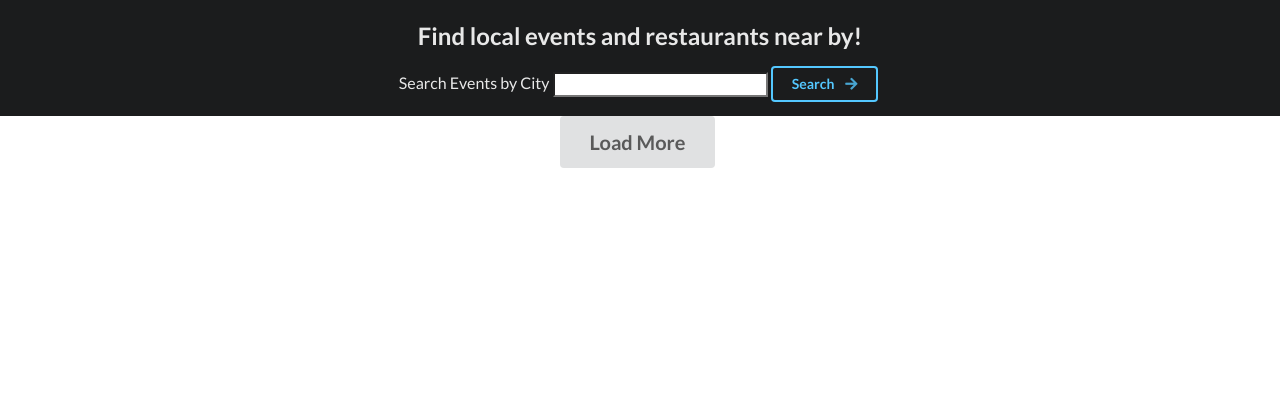
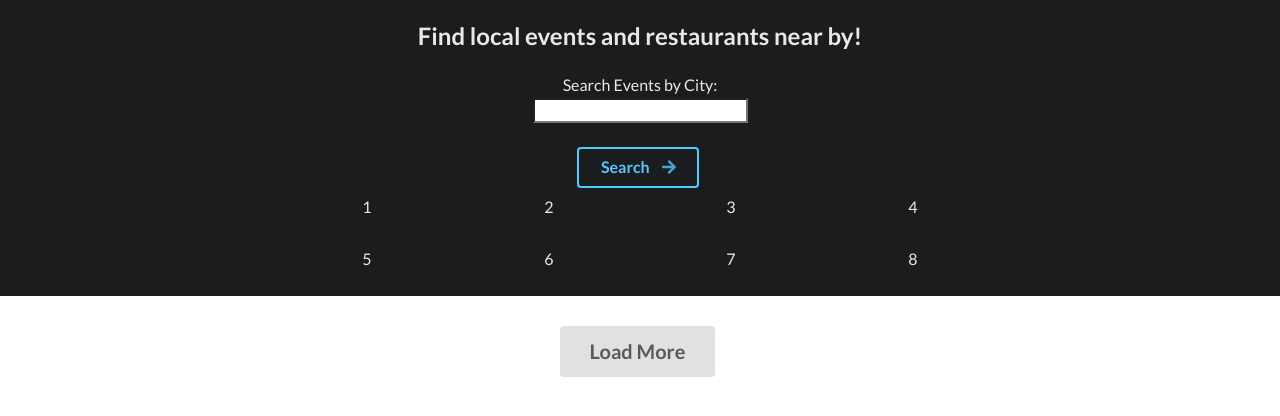
Before and after one commit to saul10huerta/tasty-events, a plain HTML site: page index.html in a window 1280 px wide. Shown: the part 134-550 px from the top of the page. Drawn offline with nearby package versions, Linux system fonts and the light colour scheme.

Commit message:
info div spacing fixed and layout done, will be adding saved cities grid

```diff
--- a/index.html
+++ b/index.html
@@ -4,13 +4,14 @@
     <meta charset="UTF-8">
     <meta name="viewport" content="width=device-width, initial-scale=1.0">
     <link rel="stylesheet" href="https://cdn.jsdelivr.net/npm/semantic-ui@2.4.2/dist/semantic.min.css">
+    <link rel="stylesheet" href="./style.css">
     <title>Project 1</title>
 </head>
 <body>
 
     <!-- Page Contents -->
     <div class="pusher">
-        <div class="ui inverted vertical masthead center aligned segment">
+        <div class="ui inverted vertical masthead center aligned segment" id="hero-section">
 
             <div class="ui container">
                 <div class="ui large secondary inverted pointing menu">
@@ -37,20 +38,32 @@
                 <!-- City Form -->
                 <div id="form-container">
                     <form id="city-form">
-                        <label for="city-input">Search Events by City</label>
-                        <input type="text" id="city-input" name="city-name">
-                        <button class="ui inverted primary button" type="submit" id="submit-btn">Search <i class="right arrow icon"></i></button>
+                        <label for="city-input">Search Events by City:</label><br>
+                        <input type="text" id="city-input" name="city-name"><br><br>
+                        <button class="ui inverted large primary button" type="submit" id="submit-btn">Search <i class="right arrow icon"></i></button>
                     </form>
                 </div>
+
+                <div class="ui grid">
+                    <div class="four wide column">1</div>
+                    <div class="four wide column">2</div>
+                    <div class="four wide column">3</div>
+                    <div class="four wide column">4</div>
+                    <div class="four wide column">5</div>
+                    <div class="four wide column">6</div>
+                    <div class="four wide column">7</div>
+                    <div class="four wide column">8</div>
+                </div>
+
             </div>
         </div>
 
-        <div class="ui grid" id="events-container">
+        <div class="ui vertically divided grid" id="events-container">
 
         </div>
 
         <div class="ui middle aligned stackable grid container">
-            <div class="row">
+            <div class="row" id="loadbutton-section">
                 <div class="center aligned column">
                     <button class="ui huge button" id="load-more">Load More</button>
                 </div>
--- a/script.js
+++ b/script.js
@@ -24,16 +24,7 @@ var ticketmaster = function (city, pageNumber) {
             var eventList = data._embedded.events;
             // loop for events
             for (var i = 0; i < eventList.length; i++) {
-                // create container for event info
-                var event = $("<div>")
-                    .addClass("two column row")
-                    .append(subEvent1,subEvent2);
-                var subEvent1 = $("<div>")
-                    .addClass("center aligned column")
-                    .append(eventName, eventDateVenue, latSpan, lonSpan, foodBtn);
-                var subEvent2 = $("<div>")
-                    .addClass("center aligned column")
-                    .append(eventImg);
+
                 // create elements for event info
                 var eventImg = $("<img>")
                     .addClass("ui large bordered rounded image")
@@ -71,6 +62,18 @@ var ticketmaster = function (city, pageNumber) {
                 var foodBtn = $("<button>")
                     .addClass("food-button")
                     .text("Nearby Food")
+
+                // create container for event info
+
+                var subEvent1 = $("<div>")
+                    .addClass("center aligned column")
+                    .append(eventName, eventDateVenue, latSpan, lonSpan, foodBtn);
+                var subEvent2 = $("<div>")
+                    .addClass("center aligned column")
+                    .append(eventImg);
+                var event = $("<div>")
+                    .addClass("two column row")
+                    .append(subEvent1,subEvent2);
                 // append event containter to events container
                 $(eventsContainerEl).append(event);
             };
--- /dev/null
+++ b/style.css
@@ -0,0 +1,15 @@
+#hero-section {
+    padding-bottom: 25px;
+}
+
+#city-form {
+    padding: 7px 0px;
+}
+
+#submit-button {
+    padding-top: 7px;
+}
+
+#events-container{
+    padding-top: 30px;
+}
```
